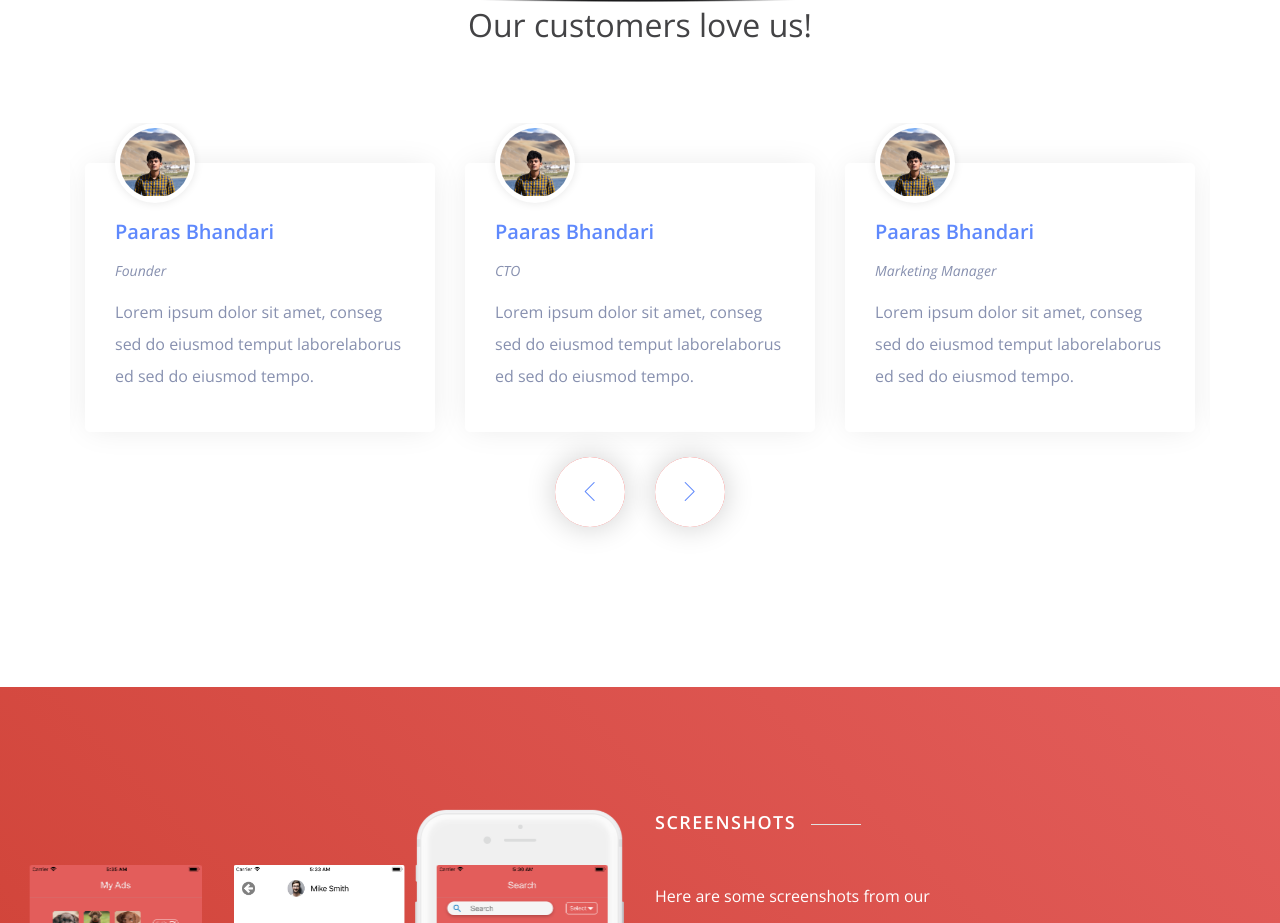
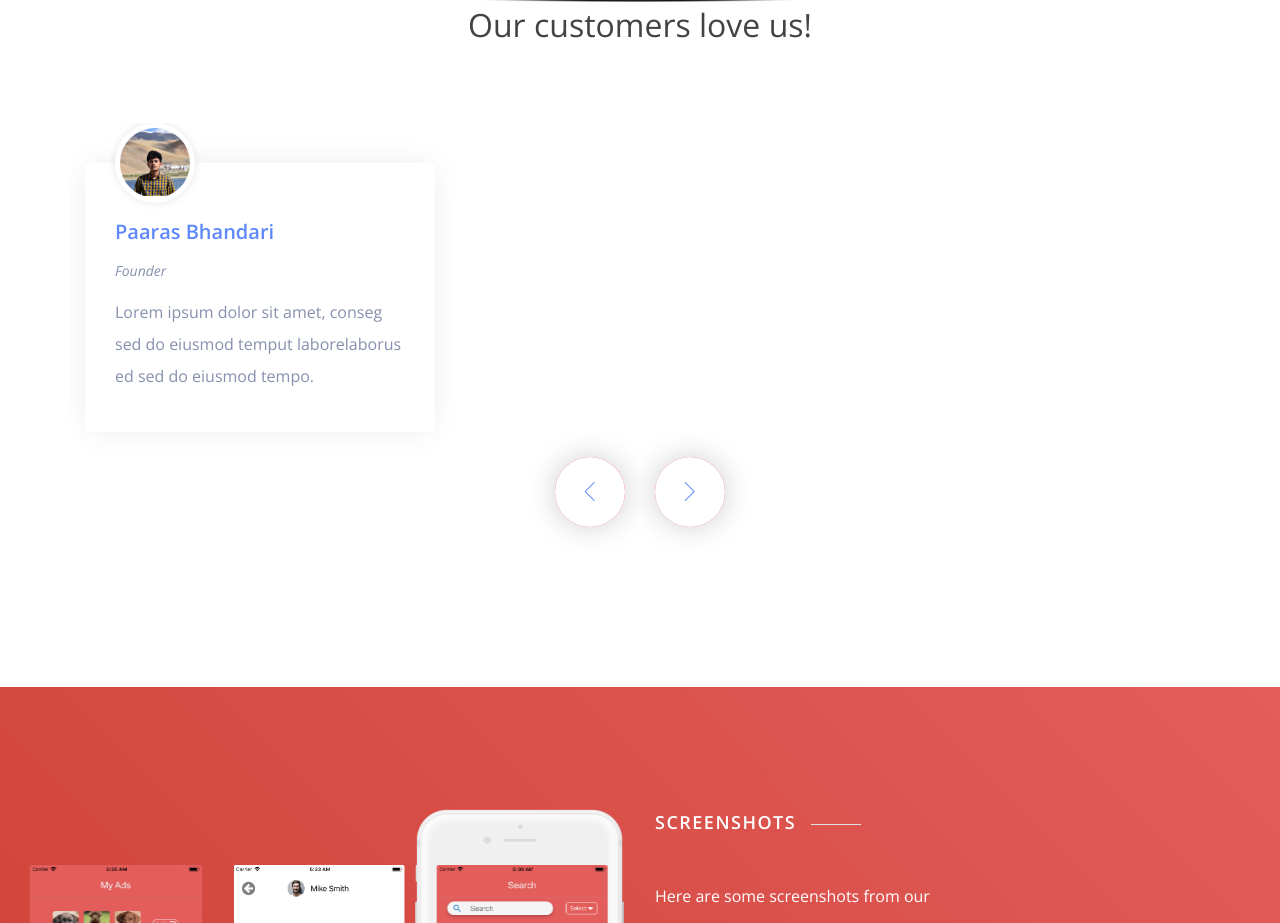
Before and after one commit to paarasbhandari/doggomart.website, a plain HTML site: page index.html in a window 1280 px wide. Shown: the part 2610-3533 px from the top of the page. Drawn offline with nearby package versions, Linux system fonts and the light colour scheme.

Commit message:
Update index.html

```diff
--- a/index.html
+++ b/index.html
@@ -205,47 +205,7 @@
                                 <img src="images/temppb.jpg" alt="">
                             </div>
                             <h4>Paaras Bhandari</h4>
-                            <h6 class="position">CEO</h6>
-                            <p>Lorem ipsum dolor sit amet, conseg sed do eiusmod temput laborelaborus ed sed do eiusmod tempo.</p>
-                        </div>
-                        <div class="team-box">
-                            <div class="team-image">
-                                <img src="images/temppb.jpg" alt="">
-                            </div>
-                            <h4>Paaras Bhandari</h4>
                             <h6 class="position">Founder</h6>
-                            <p>Lorem ipsum dolor sit amet, conseg sed do eiusmod temput laborelaborus ed sed do eiusmod tempo.</p>
-                        </div>
-                        <div class="team-box">
-                            <div class="team-image">
-                                <img src="images/temppb.jpg" alt="">
-                            </div>
-                            <h4>Paaras Bhandari</h4>
-                            <h6 class="position">CTO</h6>
-                            <p>Lorem ipsum dolor sit amet, conseg sed do eiusmod temput laborelaborus ed sed do eiusmod tempo.</p>
-                        </div>
-                        <div class="team-box">
-                            <div class="team-image">
-                                <img src="images/temppb.jpg" alt="">
-                            </div>
-                            <h4>Paaras Bhandari</h4>
-                            <h6 class="position">Marketing Manager</h6>
-                            <p>Lorem ipsum dolor sit amet, conseg sed do eiusmod temput laborelaborus ed sed do eiusmod tempo.</p>
-                        </div>
-                        <div class="team-box">
-                            <div class="team-image">
-                                <img src="images/temppb.jpg" alt="">
-                            </div>
-                            <h4>Paaras Bhandari</h4>
-                            <h6 class="position">Engineer</h6>
-                            <p>Lorem ipsum dolor sit amet, conseg sed do eiusmod temput laborelaborus ed sed do eiusmod tempo.</p>
-                        </div>
-                        <div class="team-box">
-                            <div class="team-image">
-                                <img src="images/temppb.jpg" alt="">
-                            </div>
-                            <h4>Paaras</h4>
-                            <h6 class="position">UI Designer</h6>
                             <p>Lorem ipsum dolor sit amet, conseg sed do eiusmod temput laborelaborus ed sed do eiusmod tempo.</p>
                         </div>
                     </div>
```
